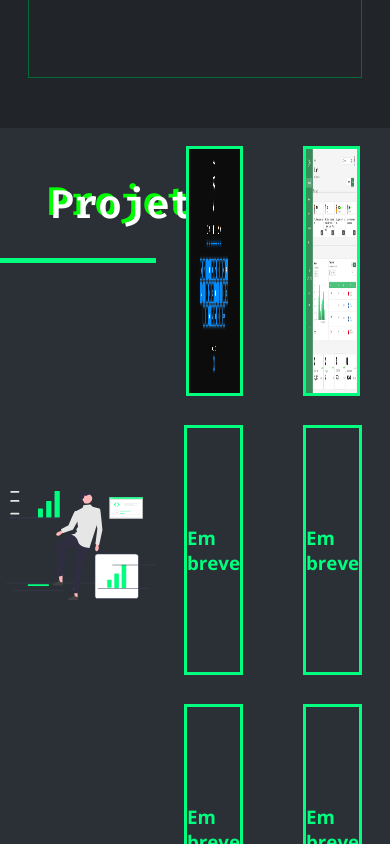
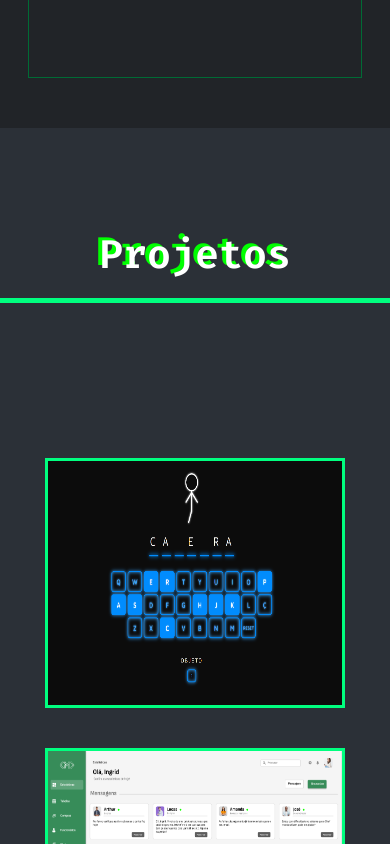
Before and after one commit to midas-codde/portifolio-page, a Vue app: page / in a window 390 px wide. Shown: the part 5860-6704 px from the top of the page. Built offline with nearby package versions, Linux system fonts and the light colour scheme.

Commit message:
Responsividade page-projects

```diff
--- a/src/App.vue
+++ b/src/App.vue
@@ -18,12 +18,12 @@ import svgProjects from './components/vue-design/svgProjects.vue'
         <a class="btn-nav" href="#about">About me</a>
         <a class="btn-nav" href="#skills">Skills</a>
         <a class="btn-nav" href="#projects">Projects</a>
-        <a href="https://www.linkedin.com/in/richard-israel-667462246/" target="_blank" rel="noopener noreferrer"><img src="./assets/icons/linkedin.png" alt=""
-            class="i-linkedin"></a>
-        <a href="mailto:richardisraelmagalhaes@gmail.com" target="_blank" rel="noopener noreferrer"><img class="i-gmail" src="./assets/icons/gmail.png"
-            alt=""></a>
-        <a href="https://github.com/RichardMidas" target="_blank" rel="noopener noreferrer"><img src="./assets/icons/github.png" alt=""
-            class="i-github"></a>
+        <a href="https://www.linkedin.com/in/richard-israel-667462246/" target="_blank" rel="noopener noreferrer"><img
+            src="./assets/icons/linkedin.png" alt="" class="i-linkedin"></a>
+        <a href="mailto:richardisraelmagalhaes@gmail.com" target="_blank" rel="noopener noreferrer"><img class="i-gmail"
+            src="./assets/icons/gmail.png" alt=""></a>
+        <a href="https://github.com/RichardMidas" target="_blank" rel="noopener noreferrer"><img
+            src="./assets/icons/github.png" alt="" class="i-github"></a>
       </div>
       <div class="home-content">
         <div class="container-typed">
@@ -139,9 +139,9 @@ import svgProjects from './components/vue-design/svgProjects.vue'
   </div>
   <div id="projects" class="projects-container">
     <div class="projects-center">
-      <div class="projects-left">
       <h1>Projetos</h1>
       <div class="projects-line"></div>
+      <div class="projects-left">
         <svgProjects class="svg-projects" />
       </div>
       <div class="projects-right">
@@ -197,13 +197,6 @@ $main-vue: #00FF7F;
     display: flex;
     position: relative;
 
-    .projects-left {
-      display: flex;
-      position: relative;
-      align-items: center;
-      width: 40%;
-      height: 100%;
-
     h1 {
       color: #FFF;
       text-shadow: -4px -3px 0px #0F0;
@@ -218,10 +211,19 @@ $main-vue: #00FF7F;
     .projects-line {
       top: 130px;
       position: absolute;
-        width: 100%;
+      width: 500px;
+      left: 30px;
       height: 5px;
       background-color: $main-vue;
     }
+
+    .projects-left {
+      display: flex;
+      position: relative;
+      align-items: center;
+      width: 40%;
+      height: 100%;
+
 
       .svg-projects {
         width: 130%;
@@ -259,6 +261,11 @@ $main-vue: #00FF7F;
           h3 {
             color: $main-vue;
             font-family: Open Sans;
+            transition: all .5s;
+          }
+
+          &:hover h3 {
+            letter-spacing: 3px;
           }
 
 
@@ -311,6 +318,53 @@ $main-vue: #00FF7F;
         }
       }
     }
+  }
+}
+
+@media screen and (max-width: 1110px) {
+
+  .projects-center {
+    h1 {
+      top: -200px !important;
+      left: 50% !important;
+      transform: translateX(-50%);
+    }
+  }
+
+  .projects-line {
+    top: -130px !important;
+    left: 50% !important;
+    transform: translateX(-50%);
+  }
+
+  .projects-container {
+    margin-top: 300px;
+  }
+
+  .projects-left {
+    display: none !important;
+  }
+
+  .projects-right {
+    width: 100% !important;
+  }
+
+}
+
+@media screen and (max-width: 600px) {
+  .projects-row {
+    flex-direction: column;
+    margin: 1px;
+    height: 700px !important;
+  }
+
+  .projects-container {
+    height: 1800px;
+  }
+
+  .projects-content {
+    margin: 20px 0px !important;
+    width: 300px !important;
   }
 }
 
```
Lines whose indentation alone changed are shown as unchanged.
